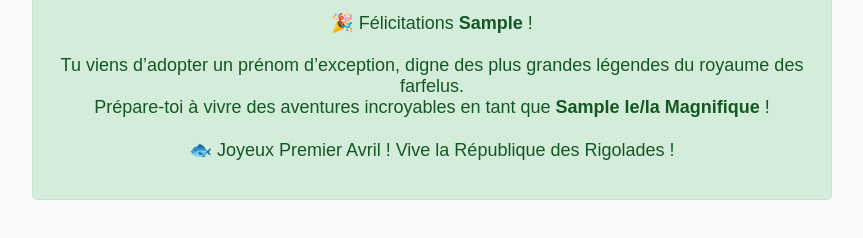
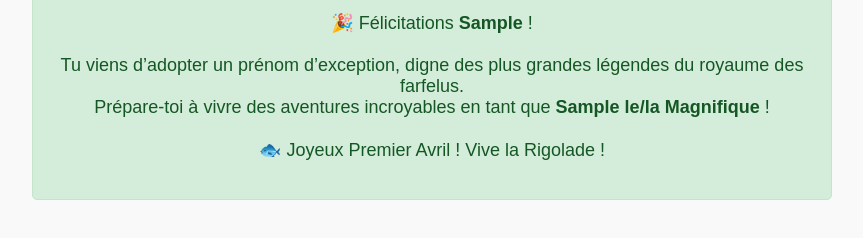
Before and after one commit to JayViannay/poisson_d_avril, a plain HTML site: page index.html in a window 1280 px wide. Both pictures are taken after typing "Sample" into the empty fields and a click on the input "Envoyer au Ministère". Shown: the part 234-472 px from the top of the page, without its empty margins (208-1071 px from the left). Drawn offline with Linux system fonts and the light colour scheme.

Commit message:
ajustement success

```diff
--- a/index.html
+++ b/index.html
@@ -168,7 +168,7 @@
             🎉 Félicitations <strong>${prenom}</strong> ! <br><br>
             Tu viens d’adopter un prénom d’exception, digne des plus grandes légendes du royaume des farfelus. <br>
             Prépare-toi à vivre des aventures incroyables en tant que <strong>${prenom} le/la Magnifique</strong> ! <br><br>
-            🐟 Joyeux Premier Avril ! Vive la République des Rigolades !`;
+            🐟 Joyeux Premier Avril ! Vive la Rigolade !`;
 
             gif.src = "https://media3.giphy.com/media/v1.Y2lkPTc5MGI3NjExZnZrbjN2YW4zMTh4MGNqNGd6YmY5Y3Zremk0cnJqcng4YmhsN3RwMSZlcD12MV9pbnRlcm5hbF9naWZfYnlfaWQmY3Q9Zw/fu8xrVesOBxK4ahoSK/giphy.gif";
 
```
